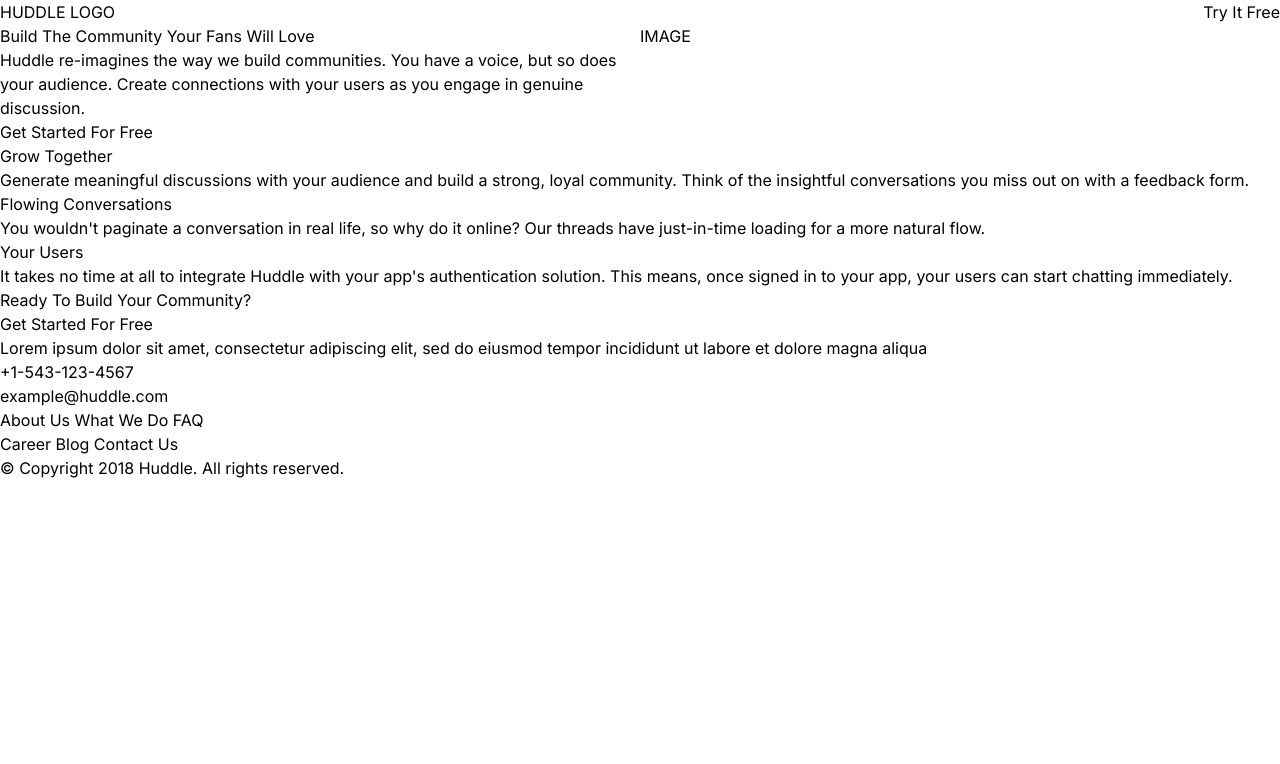
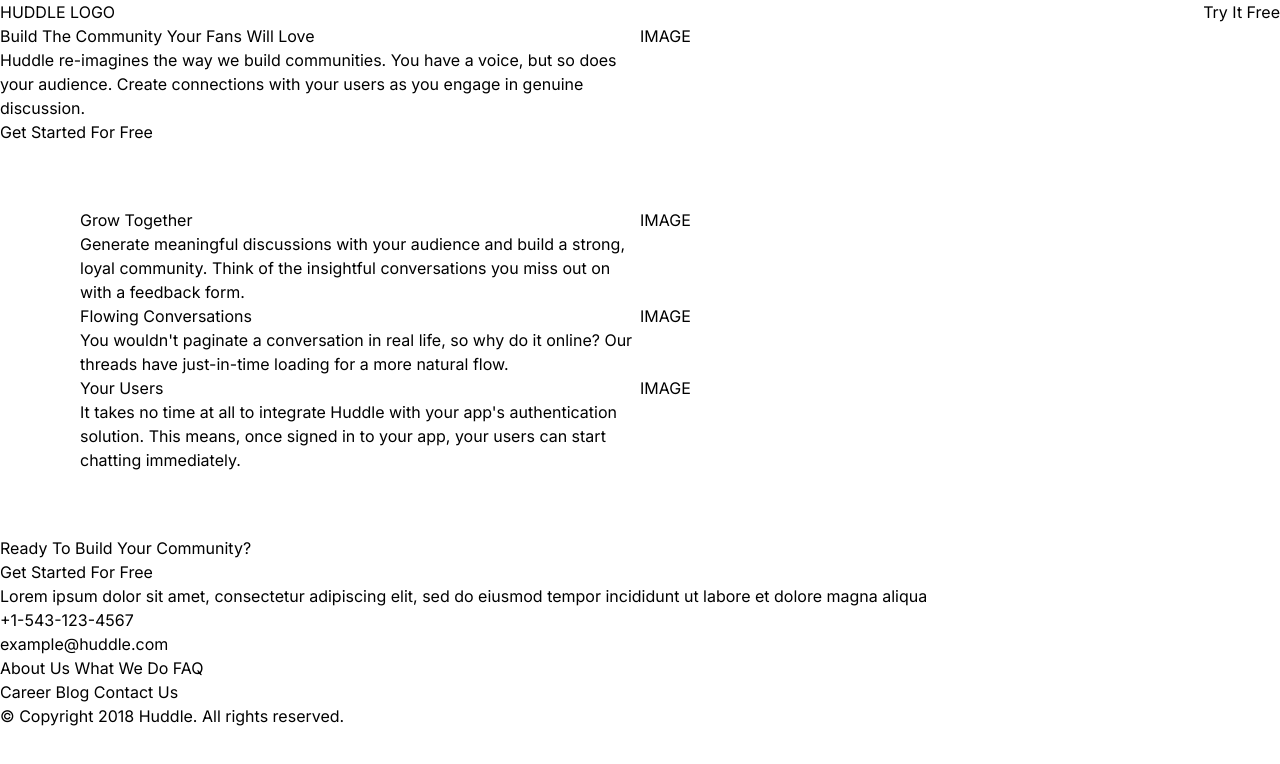
Before and after one commit to n0rrman/frontend-mentor-challenges-green, a Next.js app in the folder huddle-landing-page-with-alternating-feature-blocks/: page / in a window 1280 px wide. Shown: the top 764 px of the page. Built offline with nearby package versions, Linux system fonts and the light colour scheme.

Commit message:
huddle-landing-page-with-alternating-feature-blocks semantic html completed

```diff
--- a/huddle-landing-page-with-alternating-feature-blocks/src/app/page.tsx
+++ b/huddle-landing-page-with-alternating-feature-blocks/src/app/page.tsx
@@ -19,35 +19,53 @@ export default function Home() {
         <div className="w-1/2">IMAGE</div>
       </section>
 
-      <div>Grow Together</div>
-      <div>
-        Generate meaningful discussions with your audience and build a strong,
-        loyal community. Think of the insightful conversations you miss out on
-        with a feedback form.
+      <section className="px-20 py-16">
+        <div className="flex flex-row">
+          <div className="w-1/2">
+            <h2>Grow Together</h2>
+            <p>
+              Generate meaningful discussions with your audience and build a
+              strong, loyal community. Think of the insightful conversations you
+              miss out on with a feedback form.
+            </p>
+          </div>
+          <div className="w-1/2">IMAGE</div>
         </div>
 
-      <div>Flowing Conversations</div>
+        <div className="flex flex-row">
+          <div className="w-1/2">
+            <h2>Flowing Conversations</h2>
+            <p>
+              You wouldn't paginate a conversation in real life, so why do it
+              online? Our threads have just-in-time loading for a more natural
+              flow.
+            </p>
+          </div>
+          <div className="w-1/2">IMAGE</div>
+        </div>
+
+        <div className="flex flex-row">
+          <div className="w-1/2">
+            <h2>Your Users</h2>
+            <p>
+              It takes no time at all to integrate Huddle with your app's
+              authentication solution. This means, once signed in to your app,
+              your users can start chatting immediately.
+            </p>
+          </div>
+          <div className="w-1/2">IMAGE</div>
+        </div>
+      </section>
+
+      <footer>
+        <div>
+          <h2>Ready To Build Your Community?</h2>
+          <button>Get Started For Free</button>
+        </div>
 
         <div>
-        You wouldn't paginate a conversation in real life, so why do it online?
-        Our threads have just-in-time loading for a more natural flow.
-      </div>
-
-      <div>Your Users</div>
-
-      <div>
-        It takes no time at all to integrate Huddle with your app's
-        authentication solution. This means, once signed in to your app, your
-        users can start chatting immediately.
-      </div>
-
-      <div>Ready To Build Your Community?</div>
-
-      <div>Get Started For Free</div>
-
-      <div>
-        Lorem ipsum dolor sit amet, consectetur adipiscing elit, sed do eiusmod
-        tempor incididunt ut labore et dolore magna aliqua
+          Lorem ipsum dolor sit amet, consectetur adipiscing elit, sed do
+          eiusmod tempor incididunt ut labore et dolore magna aliqua
         </div>
 
         <div>+1-543-123-4567</div>
@@ -58,6 +76,7 @@ export default function Home() {
         <div>Career Blog Contact Us</div>
 
         <div>&copy; Copyright 2018 Huddle. All rights reserved.</div>
+      </footer>
     </div>
   );
 }
```
Lines whose indentation alone changed are shown as unchanged.
